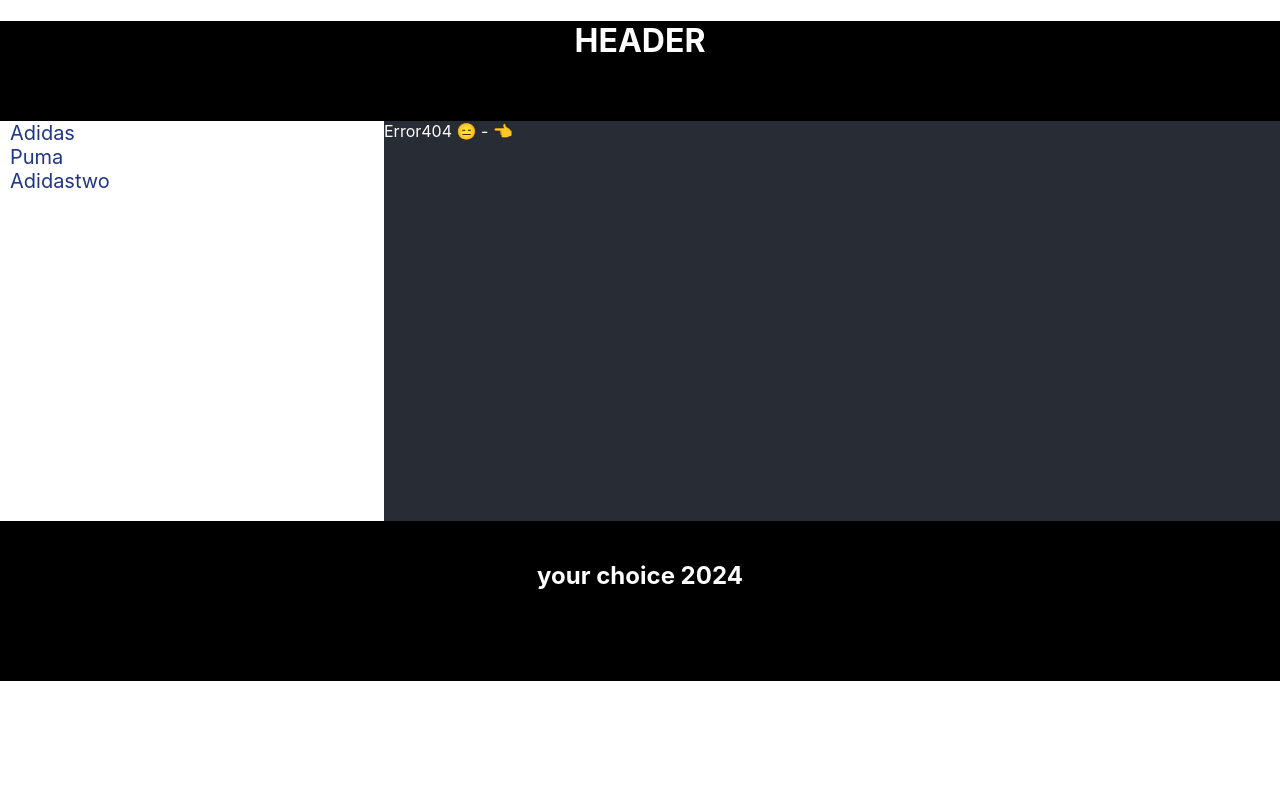
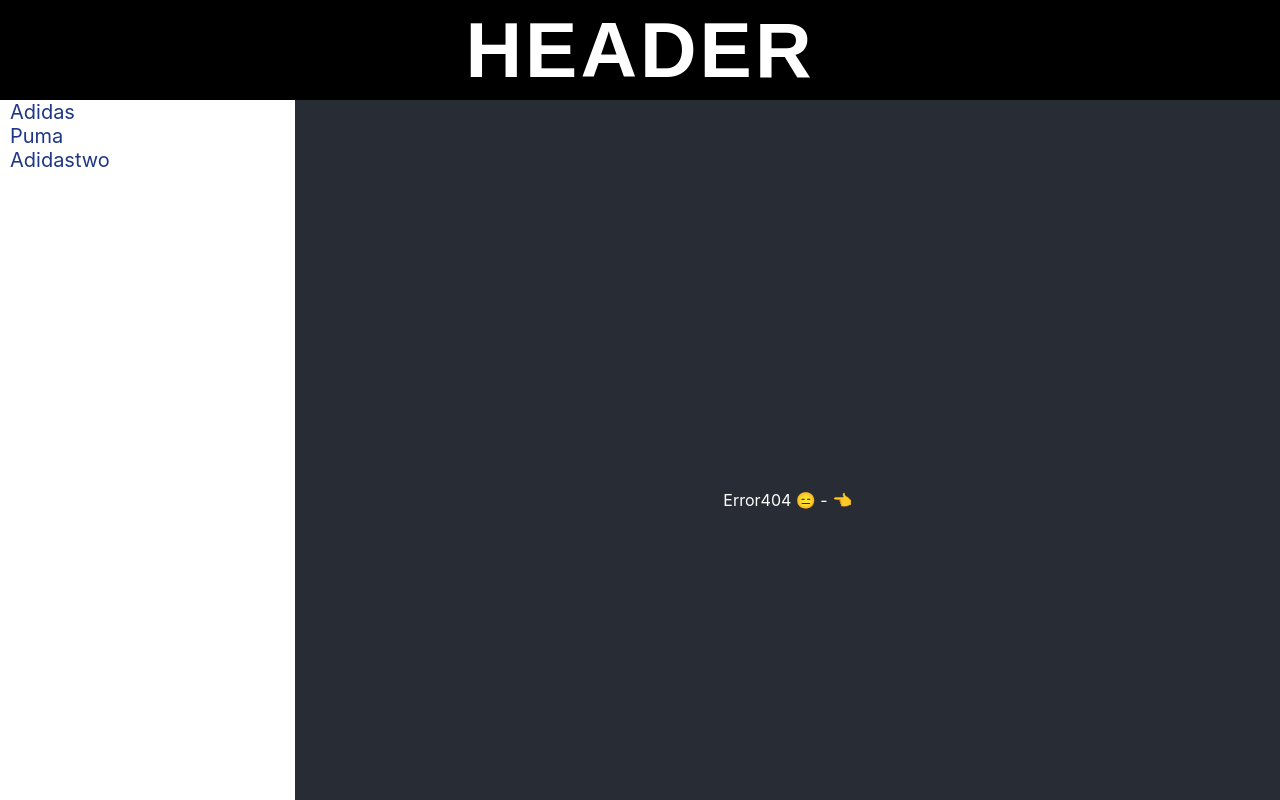
Before and after one commit to SergeyRachuk7/my-app-router-dom-v6, a React (Create React App) app: page /page1 in a window 1280 px wide. Shown: the top 800 px of the page. Built offline with nearby package versions, Linux system fonts and the light colour scheme.

Commit message:
add style

```diff
--- a/src/App.tsx
+++ b/src/App.tsx
@@ -44,7 +44,7 @@ function App() {
 
         </div>
       </div >
-      <div className={styles.footer}> your choice 2024</div>
+      <div className={styles.footer}> <p className={styles.footer_text}>your choice 2024</p> </div>
     </div >
   );
 }
--- a/src/pages/Adidas.tsx
+++ b/src/pages/Adidas.tsx
@@ -41,21 +41,21 @@ export const adidasArr: AdidasItem[] = [
 export const Adidas = () => {
   return (
     <div>
-      <h2>ADIDAS</h2>
-      <div style={{ display: "flex", justifyContent: "center" }} >
+      <h2 style={{ textAlign: "center", marginBottom: "20px" }}>ADIDAS</h2>
+      <div style={{ display: "flex", justifyContent: "center", textAlign: "center", marginBottom: "10px" }} >
         {adidasArr.map((item, index) => (
           <div >
             <Link key={index} to={`/adidas/${item.id}`}>
               <img src={item.picture} alt={item.model} style={{ width: "200px", height: "200px", marginRight: "10px" }} />
             </Link>
-            <h3>{item.model}</h3>
+            <h3 >{item.model}</h3>
             {/* <p>{item.collection}</p> */}
-            <p>{item.price}</p>
+            <p >{item.price}</p>
           </div>
 
         ))}
       </div>
-      <p>Мы начали в туалете и завоевали мир. А между тем мы добились больших успехов и иногда с трудом достигали наших целей. Мы сделали все возможное для лучшего. Мы улучшились и выросли. Смотрим в будущее, всегда помня, откуда мы пришли. Это наша история</p>
+      <p style={{ textAlign: "center" }}>Мы начали в туалете и завоевали мир. А между тем мы добились больших успехов и иногда с трудом достигали наших целей. Мы сделали все возможное для лучшего. Мы улучшились и выросли. Смотрим в будущее, всегда помня, откуда мы пришли. Это наша история</p>
     </div>
   );
 };
--- a/src/pages/my-style.module.css
+++ b/src/pages/my-style.module.css
@@ -1,13 +1,29 @@
+* {
+  margin: 0;
+  padding: 0;
+  box-sizing: border-box;
+}
+
 .header {
+  display: flex;
+  justify-content: center;
+  align-items: center;
   background-color: #000000;
   width: 100%;
   height: 100px;
+
   text-align: center;
+   text-align: center;
+   font:
+    bold calc(1em + 2 * (100vw - 120px) / 100) 'Dancing Script',
+    fantasy;
+    letter-spacing: 3px;
   color: white;
 }
 
 .body {
   display: flex;
+
 }
 
 .nav {
@@ -31,19 +47,29 @@
 
 
 .content {
+   display: flex;
+   justify-content: center;
+   align-items: center;
+
    background-color: #282c34;
-   min-height: 400px;
+   /* min-height: 400px; */
    width: 70%;
-   color: white;
+  color: white;
+  width: 100vw;
+  height: 100vh;
+  display: flex;
+  justify-content: center;
+  align-items: center;
 
 }
 
 .footer {
-   background-color: black;
+   padding: 20px;
+   background-color: #000000;
+   height: 100px;
    text-align: center;
-   padding-top: 40px;
-   font-size: 24px;
-   font-weight: 700;
-   height: 120px;
+   font:  bold calc(1em + 2 * (100vw - 120px) / 100) 'Dancing Script', fantasy;
+   letter-spacing: 3px;
    color: white;
+   text-align: center;
 }
```
